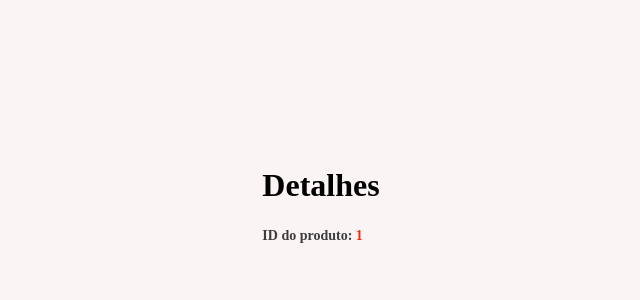
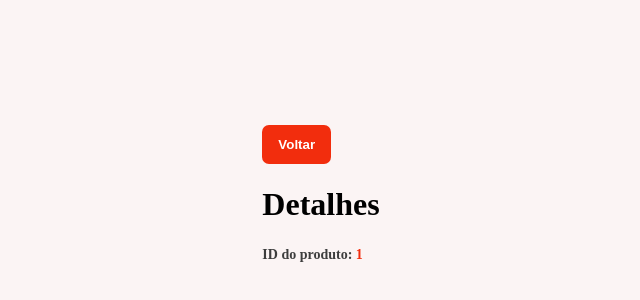
Before and after one commit to leonardoSzarblewski/React-Router, a React (Vite) app: page /details/1 in a window 1280 px wide. Shown: the part 206-506 px from the top of the page, without its empty margins (319-959 px from the left). Built offline with nearby package versions, Linux system fonts and the light colour scheme.

Commit message:
Add navigation button to return to previous page in Details component

```diff
--- a/src/pages/Details.tsx
+++ b/src/pages/Details.tsx
@@ -1,10 +1,19 @@
-import { useParams } from "react-router";
+import { useParams, useNavigate } from "react-router";
 
 export default function Details() {
   const { id } = useParams();
+  const navigate = useNavigate();
+
+  function returnPage() {
+    navigate(-1);
+  }
 
   return (
     <div>
+      <button type="button" onClick={returnPage}>
+        Voltar
+      </button>
+
       <h1>Detalhes</h1>
 
       <span>
```
